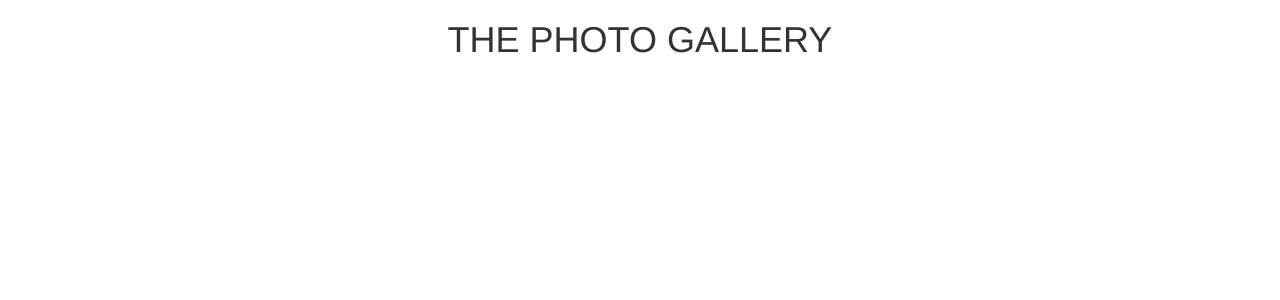
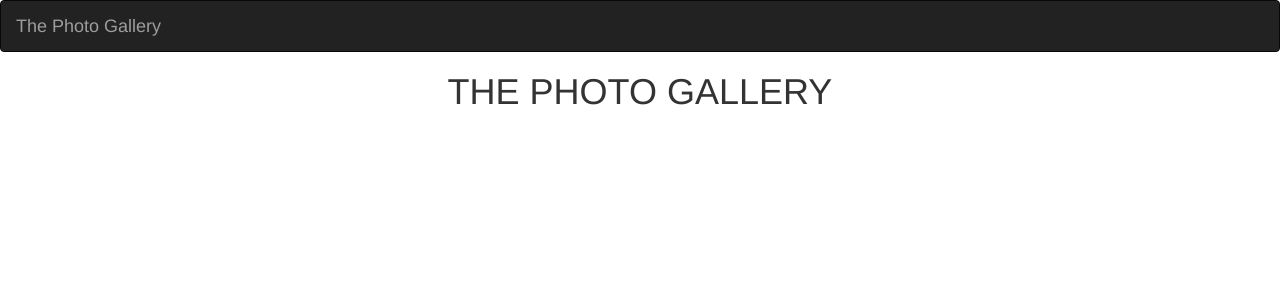
Before and after one commit to Melby01/THE-IMAGES, a Django app: page / in a window 1280 px wide. Shown: the top 300 px of the page. Run offline with Django 3.2, Linux system fonts and the light colour scheme; some libraries are stand-ins or nearby versions.

Commit message:
Add the navbar

```diff
--- a/gallery/templates/all-images/base.html
+++ b/gallery/templates/all-images/base.html
@@ -1,13 +1,14 @@
 {% load bootstrap3 %}
+{% load static%}
 <!DOCTYPE html>
 <html>
 <head>
   <meta charset="utf-8">
 
   {% if title %}
-  <title> THE IMAGES - {{title}}</title>
+  <title> THE PHOTO GALLERY- {{title}}</title>
   {% else %}
-    <title> THE IMAGES </title>
+    <title> THE PHOTO GALLERY </title>
   {% endif %}
 
   {% block styles %}
@@ -16,6 +17,7 @@
 
 </head>
 <body>
+  {% include "navbar.html" %}
   {% block content %} <h1 class='text-center'> Images for {{date|date:"l d-F Y"}}</h1> {%endblock%}
 
   {% block scripts %}
--- /dev/null
+++ b/gallery/templates/navbar.html
@@ -0,0 +1,17 @@
+<!DOCTYPE html>
+<html lang="en">
+<head>
+
+  <meta charset="utf-8">
+  <meta name="viewport" content="width=device-width, initial-scale=1">
+</head>
+<body>
+<nav class="navbar navbar-inverse">
+  <div class="container-fluid">
+    <div class="navbar-header">
+      <a class="navbar-brand" href="{% url 'imageToday' %}">The Photo Gallery</a>
+    </div>
+  </div>
+</nav>
+</body>
+</html>
```
